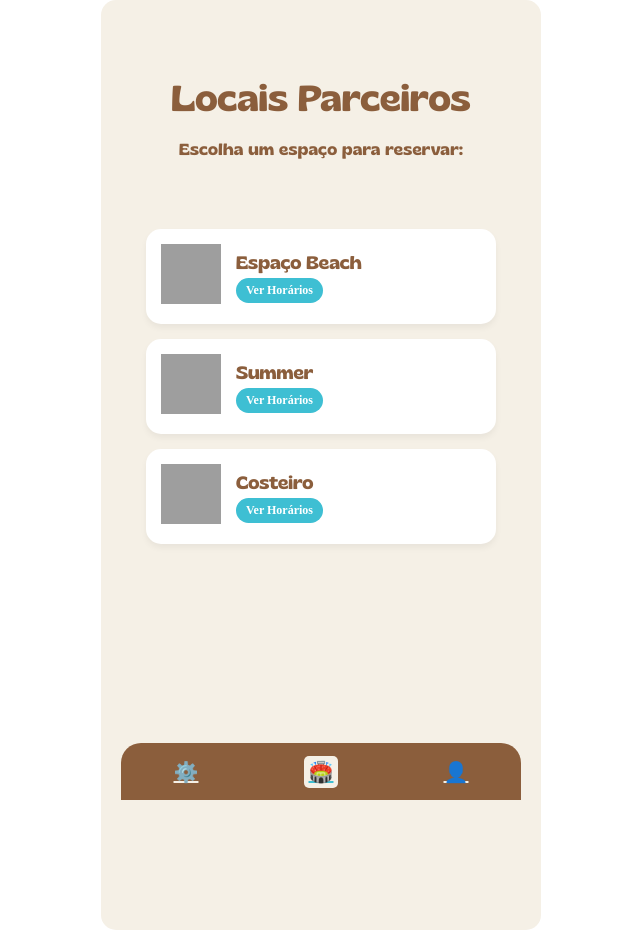
After one commit to BernardoFinkler/QuadraJa, a Flask app: page /locais in a window 1280 px wide. The commit adds this page. Shown: the whole page, without its empty margins (319-959 px from the left). Run offline with Flask 3, Linux system fonts and the light colour scheme; grey boxes are pictures that could not be loaded.

Commit message:
Add locais parceiros page and update login flow
Introduces the /locais route and template to display partner locations. Updates login to redirect to the locais page upon successful authentication. Adds new CSS styles for locais cards and navigation footer. Minor update to the usuarios.db database.

```diff
--- a/app.py
+++ b/app.py
@@ -54,15 +54,22 @@ def login():
         email = request.form['email']
         senha = request.form['senha']
 
-        usuario = Usuario.query.filter_by(email=email).first()  # Primeiro busca só pelo email
+        usuario = Usuario.query.filter_by(email=email).first()
         if not usuario:
             erro = "E-mail não cadastrado. Crie uma conta primeiro."
         elif usuario.senha != senha:
             erro = "Senha incorreta!"
         else:
-            return f"Bem-vindo, {usuario.nome}!"
+
+            return redirect(url_for('locais'))
 
     return render_template('login.html', erro=erro)
 
+# locais
+@app.route('/locais')
+def locais():
+    # Aqui você deve carregar os dados reais dos locais parceiros do banco de dados no futuro.
+    return render_template('locais.html')
+
 if __name__ == '__main__':
     app.run(host='0.0.0.0', port=5000, debug=True)
--- a/static/estilos/style.css
+++ b/static/estilos/style.css
@@ -221,3 +221,97 @@ img {
 .link_login a:hover {
     text-decoration: underline;
 }
+
+.locais_container {
+    display: flex;
+    flex-direction: column;
+    gap: 15px;
+    width: 100%;
+    max-width: 350px;
+    margin-top: 20px;
+}
+
+.local_card {
+    display: flex;
+    align-items: center;
+    background-color: var(--cor-neutra);
+    border-radius: 15px;
+    padding: 15px;
+    box-shadow: 0 4px 6px rgba(0, 0, 0, 0.05);
+    transition: transform 0.2s ease;
+}
+
+.local_card:hover {
+    transform: translateY(-2px);
+    box-shadow: 0 6px 10px rgba(0, 0, 0, 0.1);
+}
+
+.local_card img {
+    width: 60px;
+    height: 60px;
+    margin-right: 15px;
+}
+
+.local_info {
+    flex-grow: 1;
+    text-align: left;
+}
+
+.local_nome {
+    font-family: 'Gliker', sans-serif;
+    color: var(--cor-titulos);
+    font-size: 18px;
+    margin: 0;
+}
+
+.link_horarios {
+    display: inline-block;
+    background-color: var(--cor-botoes);
+    color: var(--cor-neutra);
+    font-size: 12px;
+    font-weight: bold;
+    padding: 5px 10px;
+    border-radius: 20px;
+    text-decoration: none;
+    margin-top: 5px;
+    transition: background-color 0.2s;
+}
+
+.link_horarios:hover {
+    background-color: #319fb0;
+}
+
+
+/* Footer de Navegação */
+.footer_nav {
+    position: fixed;
+    bottom: 0;
+    left: 50%;
+    transform: translateX(-50%);
+    width: 100%;
+    max-width: 400px;
+    background-color: var(--cor-titulos);
+    padding: 10px 0;
+    display: flex;
+    justify-content: space-around;
+    border-top-left-radius: 20px;
+    border-top-right-radius: 20px;
+}
+
+.footer_nav a {
+    color: var(--cor-fundo);
+    font-size: 24px;
+    padding: 5px 10px;
+}
+
+.footer_nav a.active {
+    color: var(--cor-botoes);
+}
+
+/* O ícone de quadra no footer do seu design */
+.icon-quadra {
+    background-color: var(--cor-fundo);
+    color: var(--cor-titulos);
+    border-radius: 5px;
+    padding: 5px;
+}
--- /dev/null
+++ b/templates/locais.html
@@ -0,0 +1,151 @@
+<!DOCTYPE html>
+<html lang="pt-br">
+<head>
+    <meta charset="UTF-8">
+    <meta name="viewport" content="width=device-width, initial-scale=1.0">
+    <title>Locais Parceiros - QuadraJá</title>
+    <link rel="stylesheet" href="{{ url_for('static', filename='estilos/style.css') }}">
+    <style>
+        /* Estes estilos serão movidos para o style.css no próximo passo */
+        .locais_container {
+            display: flex;
+            flex-direction: column;
+            gap: 15px;
+            width: 100%;
+            max-width: 350px; /* Um pouco mais largo que o main_menu */
+            margin-top: 20px;
+        }
+
+        .local_card {
+            display: flex;
+            align-items: center;
+            background-color: var(--cor-neutra); /* Branco */
+            border-radius: 15px;
+            padding: 15px;
+            box-shadow: 0 4px 6px rgba(0, 0, 0, 0.05);
+            transition: transform 0.2s ease;
+        }
+
+        .local_card:hover {
+            transform: translateY(-2px);
+            box-shadow: 0 6px 10px rgba(0, 0, 0, 0.1);
+        }
+
+        .local_card img {
+            width: 60px;
+            height: 60px;
+            margin-right: 15px;
+            /* A imagem do design é uma bola, mas você pode usar a sua 'QuadraJá.png' ou um ícone de quadra */
+        }
+
+        .local_info {
+            flex-grow: 1;
+            text-align: left;
+        }
+
+        .local_nome {
+            font-family: 'Gliker', sans-serif;
+            color: var(--cor-titulos);
+            font-size: 18px;
+            margin: 0;
+        }
+
+        .link_horarios {
+            display: inline-block;
+            background-color: var(--cor-botoes);
+            color: var(--cor-neutra);
+            font-size: 12px;
+            font-weight: bold;
+            padding: 5px 10px;
+            border-radius: 20px;
+            text-decoration: none;
+            margin-top: 5px;
+            transition: background-color 0.2s;
+        }
+
+        .link_horarios:hover {
+            background-color: #319fb0; /* Tom mais escuro do botão */
+        }
+
+        /* Footer de Navegação */
+        .footer_nav {
+            position: fixed;
+            bottom: 0;
+            left: 50%;
+            transform: translateX(-50%);
+            width: 100%;
+            max-width: 400px; /* Limite igual ao main_menu */
+            background-color: var(--cor-titulos); /* Cor Marrom */
+            padding: 10px 0;
+            display: flex;
+            justify-content: space-around;
+            border-top-left-radius: 20px;
+            border-top-right-radius: 20px;
+        }
+
+        .footer_nav a {
+            color: var(--cor-fundo); /* Cor de Fundo do main_menu */
+            font-size: 24px;
+            padding: 5px 10px;
+        }
+
+        /* Estilo para a bolinha de navegação atual */
+        .footer_nav a.active {
+            color: var(--cor-botoes); /* Cor de Destaque */
+        }
+
+        /* Ícone de Quadra (representando a página atual, como no seu design) */
+        .icon-quadra {
+            /* Simula o ícone de quadra no footer do seu design */
+            background-color: var(--cor-fundo);
+            color: var(--cor-titulos);
+            border-radius: 5px;
+            padding: 5px;
+        }
+
+    </style>
+</head>
+<body class="body_menu"> <main class="main_menu" style="justify-content: flex-start; padding-top: 50px; height: auto; min-height: 100vh; padding-bottom: 80px;">
+        <h1 class="title_menu" style="font-size: 36px; margin-bottom: 0;">Locais Parceiros</h1>
+
+        <p class="subtitle_menu" style="opacity: 1; margin-bottom: 30px;">
+            Escolha um espaço para reservar:
+        </p>
+
+        <div class="locais_container">
+            <div class="local_card">
+                <img src="{{ url_for('static', filename='imagens/bola_beach.png') }}" alt="Ícone de Vôlei de Praia">
+                <div class="local_info">
+                    <p class="local_nome">Espaço Beach</p>
+                    <a href="#" class="link_horarios">Ver Horários</a>
+                </div>
+            </div>
+
+            <div class="local_card">
+                <img src="{{ url_for('static', filename='imagens/bola_beach.png') }}" alt="Ícone de Vôlei de Praia">
+                <div class="local_info">
+                    <p class="local_nome">Summer</p>
+                    <a href="#" class="link_horarios">Ver Horários</a>
+                </div>
+            </div>
+
+            <div class="local_card">
+                <img src="{{ url_for('static', filename='imagens/bola_beach.png') }}" alt="Ícone de Vôlei de Praia">
+                <div class="local_info">
+                    <p class="local_nome">Costeiro</p>
+                    <a href="#" class="link_horarios">Ver Horários</a>
+                </div>
+            </div>
+
+            </div>
+    </main>
+
+    <footer class="footer_nav">
+        <a href="#"><span style="font-size: 20px;">⚙️</span></a>
+
+        <a href="#" class="active"><span class="icon-quadra" style="font-size: 20px;">🏟️</span></a>
+
+        <a href="#"><span style="font-size: 20px;">👤</span></a>
+    </footer>
+</body>
+</html>
```
Also changed, not shown: instance/usuarios.db.
